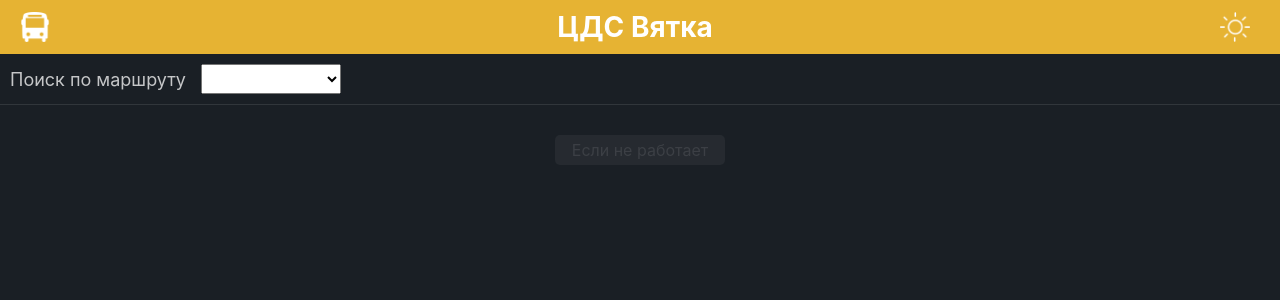
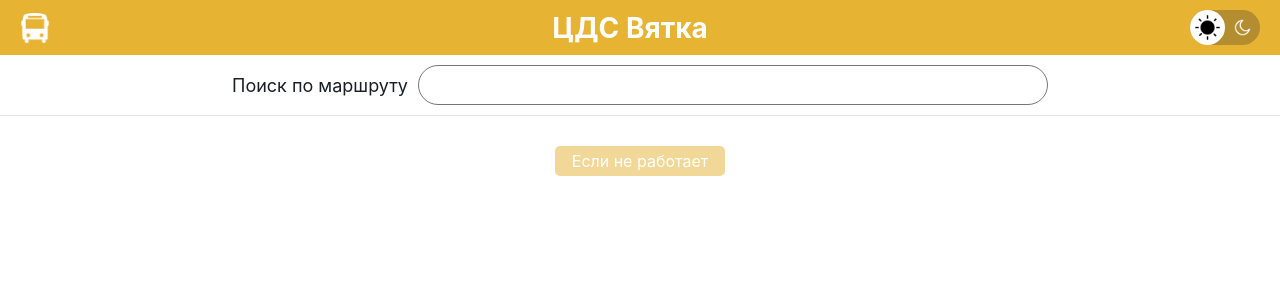
Before and after one commit to morozvanya1/cds, a React (Create React App) app: page / in a window 1280 px wide. Shown: the top 300 px of the page. Built offline with nearby package versions, Linux system fonts and the light colour scheme; the HTML template or start-up script is replaced by a standard one.

Commit message:
change use api and darktheme

```diff
--- a/src/App.css
+++ b/src/App.css
@@ -10,6 +10,7 @@ background-color: #e6b333; */
 
   background: rgb(26, 31, 37);
   overflow-y: scroll;
+  transition: 1s ease;
 }
 
 .App header {
@@ -23,7 +24,11 @@ background-color: #e6b333; */
   justify-content: space-between;
   align-items: center;
 
-  padding: 10px 30px 10px 20px;
+  padding: 10px 20px;
+}
+
+.App header h1 {
+  padding-left: 20px;
 }
 
 .App header img {
@@ -32,7 +37,33 @@ background-color: #e6b333; */
 }
 
 #darkTheme {
+  display: flex;
+  flex-direction: row;
+  flex-wrap: nowrap;
+  align-items: center;
+
   cursor: pointer;
+  background: rgba(26, 31, 37, 0.25);
+  border-radius: 50px;
+  position: relative;
+}
+
+#sun {
+  width: 25px;
+  height: 25px;
+  padding: 5px;
+  /*background: rgba(255, 255, 255);
+  border-radius: 50px; */
+  transition: 1s ease;
+}
+
+#dark {
+  width: 25px;
+  height: 25px;
+  padding: 5px;
+  /* background: rgba(26, 31, 37);
+  border-radius: 50px; */
+  transition: 1s ease;
 }
 
 .App .content-header {
@@ -42,6 +73,7 @@ background-color: #e6b333; */
   display: flex;
   flex-direction: row;
   align-items: center;
+  justify-content: center;
 }
 
 .App .content-header p {
@@ -53,28 +85,33 @@ background-color: #e6b333; */
   padding: 5px 10px;
 }
 
-#marshlist {
-  margin-left: 5px;
-  width: 140px;
+#marshlist, #autolist {
+  -webkit-appearance: none;
+  cursor: pointer;
+  display: inline-block;
+  font-size: 16px;
+  color: rgb(26, 31, 37);
+  height: 40px;
+  width: 50%;
+  background: rgba(255, 255, 255, 0.75);
+  -moz-transition: all 0.5 ease-in;
+  -o-transition: all 0.5 ease-in;
+  -webkit-transition: all 0.5 ease-in;
+  transition: all 0.5 ease-in;
+  padding: 5px 20px;
+  border-radius: 50px;
 }
 
 .App .content-change {
-  text-align: center;
+  display: flex;
+  flex-direction: row;
+  align-items: center;
   justify-content: center;
-  display: flex;
+
+  padding: 15px;
 }
 
-.App .content-change p {
-  padding-bottom: 5px;
-}
-
-#autolist {
-  width: 95%;
-}
-
-.App .content-header button {
-  padding: 5px 15px;
-  margin-left: 15px;
+.App .content-change button {
   color: white;
   border: none;
   border-radius: 5px;
@@ -82,6 +119,14 @@ background-color: #e6b333; */
 
   font-size: 16px;
   cursor: pointer;
+
+  padding: 5px 15px;
+  margin-left: 10px;
+  height: 40px;
+}
+
+#autolist {
+  width: 95%;
 }
 
 .App .content {
@@ -144,11 +189,10 @@ background-color: #e6b333; */
 }
 
 .notWorking {
-  color: rgba(255, 255, 255, 0.1);
   text-align: center;
   text-decoration: none;
-  background-color: rgba(255, 255, 255, 0.05);
-
+  background-color: #e6b333;
+  color: rgba(255, 255, 255);
   width: 150px;
   margin: 0 auto;
   padding: 5px 10px;
--- a/src/App.js
+++ b/src/App.js
@@ -2,7 +2,7 @@ import "./App.css";
 import React from "react";
 import {default as logo} from "./front-of-bus.png";
 import {default as sun} from "./sun-bright.png";
-// import {default as dark} from "./moon.png";
+import {default as dark} from "./moon.png";
 
 function App() {
   const autoVal = ["1001", "1002", "1003", "1005", "1008", "1009", "1010", "1011", "1012", "1014", "1015", "1016", "1019", "1020", "1021", "1022", "1023", "1026", "1033", "1038", "1039", "1044", "1046", "1047", "1050", "1051", "1052", "1053", "1054", "1061", "1067", "1070", "1074", "1084", "1087", "1090", "2046", "2053", "3101", "3104", "3106", "3107", "3108", "3109", "3112", "3115", "3116", "3117", "3121", "3125", "3127", "3129", "3130", "3133", "3136", "3138", "3143", "3146", "3147", "3148", "3154", "3155", "3158", "3160", "3168", "50010", "50030", "50040", "50050", "50070", "50080"];
@@ -13,13 +13,8 @@ function App() {
   const [view, setView] = React.useState(false);
   const [urlVal, setUrlVal] = React.useState("");
   const [au, setAu] = React.useState(0);
-  var [arr, setArr] = React.useState([]);
-  var [revArr, setRevArr] = React.useState(true);
-  var [marsh, setMarsh] = React.useState([]);
-  var tempMin;
-  var tempVal;
-  var newMass = [];
-  const [load, setLoad] = React.useState(false);
+  const [arr, setArr] = React.useState([]);
+  const [bool, setBool] = React.useState(true);
   var cors_api_url = "https://cors-anywhere.herokuapp.com/";
   // const [back, setBack] = React.useState(false);
 
@@ -32,40 +27,57 @@ function App() {
   }, []);
 
   React.useEffect(() => {
-    setLoad(true);
-  }, [marsh]);
+    const v = document.getElementById("darkTheme").src;
+    if (v === sun) {
+      document.querySelector(".App").style.background = "rgb(26, 31, 37)";
+      document.querySelector(".darkTheme1").style.color = "rgba(255, 255, 255, 0.75)";
+      document.querySelector(".content").style.borderTop = "1px solid rgba(255, 255, 255, 0.1)";
+      if (document.querySelector(".darkTheme2") !== null && document.querySelectorAll('.darkTheme3') !== null) {
+        document.querySelector(".darkTheme2").style.color = "rgba(255, 255, 255, 1)";
+        document.querySelectorAll('.darkTheme3').forEach(function(elem){
+          elem.style.color = "rgba(255, 255, 255, 0.75)";
+        })
+      }
+      document.getElementById("dark").style.background = "rgba(26, 31, 37)";
+      document.getElementById("dark").style.borderRadius = "50px";
+      document.getElementById("sun").style.background = "none";
+      document.getElementById("sun").style.borderRadius = "none";
+      document.querySelector(".notWorking").style.color = "rgba(255, 255, 255, 0.1)";
+      document.querySelector(".notWorking").style.backgroundColor = "rgba(255, 255, 255, 0.05)";
+    } else {
+      document.querySelector(".App").style.background = "white";
+      document.querySelector(".darkTheme1").style.color = "rgb(26, 31, 37)";
+      document.querySelector(".content").style.borderTop = "1px solid rgba(0, 0, 0, 0.1)";
+      if (document.querySelector(".darkTheme2") !== null && document.querySelectorAll('.darkTheme3') !== null) {
+        document.querySelector(".darkTheme2").style.color = "rgb(26, 31, 37)";
+        document.querySelectorAll(".darkTheme3").forEach(function(elem){
+          elem.style.color = "rgb(26, 31, 37)";
+        })
+      }
+      document.getElementById("sun").style.background = "rgba(255, 255, 255)";
+      document.getElementById("sun").style.borderRadius = "50px";
+      document.getElementById("dark").style.background = "none";
+      document.getElementById("dark").style.borderRadius = "none";
+      document.querySelector(".notWorking").style.color = "rgba(255, 255, 255)";
+      document.querySelector(".notWorking").style.backgroundColor = "#e6b333";
+      document.querySelector(".notWorking").style.opacity = "0.5";
+    }
+  }, [view]);
 
   const onSetMarsh = () => {
     const select = document.getElementById("marshlist").getElementsByTagName("option");
+
     for (let i = 0; i < select.length; i++) {
       if (select[i].selected) {
-        var newArr = au[select[i].value];
         setMVal(select[i].value);
         setArr(au[select[i].value]);
-        if (newArr !== undefined) {
-          for (let k = 0; k < newArr.length; k++) {
-            onSetTSAll(newArr[k].slice(0, newArr[k].indexOf(' ')), select[i].innerHTML, k);
-          }
-        }
       }
     }
     const autoSelect = document.getElementById("autolist");
     if (autoSelect !== null) {
       autoSelect.value = "";
       setView(false);
-      document.getElementById('changeRoute').innerHTML = "Обратно";
     }
-  }
-
-  const onSetTSAll = (v, text, index) => {
-    if (text !== "" || text !== undefined) {
-      if (text.slice(0, text.indexOf(' ')) === 'Авт') {
-        text = text.slice(text.indexOf(' ') + 1, text.length);
-      } else {
-        text = text.slice(text.indexOf(' ') + 2, text.length);
-      }
-    }
-    // getInfo('pushMarsh', v, text, undefined, undefined, index);
   }
 
   function onSetTS(e) {
@@ -75,10 +87,6 @@ function App() {
         getInfo(e, select[i].value, select[i].innerHTML);
       }
     }
-  }
-
-  const onRevArr = () => {
-    setRevArr(!revArr);
   }
 
   function doCORSRequest(options, printResult) {
@@ -94,22 +102,12 @@ function App() {
     // console.log(arr);
   }
 
-  const reverseArr = () => {
-    onRevArr();
-    const v = document.getElementById('changeRoute').innerHTML;
-    if (v === "Обратно") {
-      document.getElementById('changeRoute').innerHTML = "Туда";
-    } else {
-      document.getElementById('changeRoute').innerHTML = "Обратно";
-    }
-    console.log(marsh);
+  function getTS(e) {
+    onSetTS(e);
+    document.getElementById('autolist').value = "";
   }
 
-  function getTS(e) {
-    onSetTS(e);
-  }
-
-  function getInfo(e, val, desc, url, descVal, index) {
+  function getInfo(e, val, desc, url, descVal) {
     console.log("getInfo");
     var urlField = "https://m.cdsvyatka.com/prediction.php?busstop=" + val;
     // var urlField;
@@ -119,13 +117,12 @@ function App() {
       // urlField = "http://localhost:8010/proxy/prediction.php?busstop=" + val;
       setUrlVal(urlField);
     }
-    // console.log(urlField);
     if (descVal !== undefined) {
       setOptVal(descVal);
     } else {
       setOptVal("Остановка: " + desc);
     }
-    // e.preventDefault();
+    e.preventDefault();
     doCORSRequest({ method: "GET", url: urlField },
       function printResult(result) {
         var from = result.search("marshlist");
@@ -154,46 +151,55 @@ function App() {
           newstr[t] = newstr[t].replace(' ,  , ','');
           newstr[t] = newstr[t].split(',');
         }
-        // console.log(newstr);
-        if (e === 'pushMarsh') {
-          for (let d = 0; d < newstr.length; d++) {
-            tempVal = newstr[d][0].slice(0, newstr[d][0].indexOf(' '));
-            tempMin = newstr[d][1];
-            if (tempVal === desc) {
-              // console.log(tempVal + " " + index + "-> " + tempMin);
-              newMass[index] = tempMin;
-            }
-          }
-          setMarsh(newMass);
-        } else {
-          setMarshRes(newstr);
-          setView(true);
+        console.log(newstr);
+        if (newstr === []) {
+          console.log('111' + newstr);
+          setBool(false);
         }
+        setMarshRes(newstr);
+        setView(true);
       }
     );
   }
 
   function changeTheme() {
-    // const v = document.getElementById("darkTheme").src;
-    // if (v === sun) {
-    //   document.getElementById("darkTheme").src = dark;
-    //   document.querySelector(".App").style.background = "white";
-    //   document.querySelector(".darkTheme1").style.color = "rgb(26, 31, 37)";
-    //   document.querySelector(".content").style.borderTop = "1px solid rgba(0, 0, 0, 0.1)";
-    //   document.querySelector(".darkTheme2").style.color = "rgb(26, 31, 37)";
-    //   document.querySelectorAll(".darkTheme3").forEach(function(elem){
-    //     elem.style.color = "rgb(26, 31, 37)";
-    //   })
-    // } else {
-    //   document.getElementById("darkTheme").src = sun;
-    //   document.querySelector(".App").style.background = "rgb(26, 31, 37)";
-    //   document.querySelector(".darkTheme1").style.color = "rgba(255, 255, 255, 0.75)";
-    //   document.querySelector(".content").style.borderTop = "1px solid rgba(255, 255, 255, 0.1)";
-    //   document.querySelector(".darkTheme2").style.color = "rgba(255, 255, 255, 1)";
-    //   document.querySelectorAll('.darkTheme3').forEach(function(elem){
-    //     elem.style.color = "rgba(255, 255, 255, 0.75)";
-    //   })
-    // }
+    const v = document.getElementById("darkTheme").src;
+    if (v === sun) {
+      document.querySelector(".App").style.background = "white";
+      document.getElementById("darkTheme").src = dark;
+      document.querySelector(".darkTheme1").style.color = "rgb(26, 31, 37)";
+      document.querySelector(".content").style.borderTop = "1px solid rgba(0, 0, 0, 0.1)";
+      if (document.querySelector(".darkTheme2") !== null && document.querySelectorAll('.darkTheme3') !== null) {
+        document.querySelector(".darkTheme2").style.color = "rgb(26, 31, 37)";
+        document.querySelectorAll(".darkTheme3").forEach(function(elem){
+          elem.style.color = "rgb(26, 31, 37)";
+        })
+      }
+      document.getElementById("sun").style.background = "rgba(255, 255, 255)";
+      document.getElementById("sun").style.borderRadius = "50px";
+      document.getElementById("dark").style.background = "none";
+      document.getElementById("dark").style.borderRadius = "none";
+      document.querySelector(".notWorking").style.color = "rgba(255, 255, 255)";
+      document.querySelector(".notWorking").style.backgroundColor = "#e6b333";
+      document.querySelector(".notWorking").style.opacity = "0.5";
+    } else {
+      document.querySelector(".App").style.background = "rgb(26, 31, 37)";
+      document.getElementById("darkTheme").src = sun;
+      document.querySelector(".darkTheme1").style.color = "rgba(255, 255, 255, 0.75)";
+      document.querySelector(".content").style.borderTop = "1px solid rgba(255, 255, 255, 0.1)";
+      if (document.querySelector(".darkTheme2") !== null && document.querySelectorAll('.darkTheme3') !== null) {
+        document.querySelector(".darkTheme2").style.color = "rgba(255, 255, 255, 1)";
+        document.querySelectorAll('.darkTheme3').forEach(function(elem){
+          elem.style.color = "rgba(255, 255, 255, 0.75)";
+        })
+      }
+      document.getElementById("dark").style.background = "rgba(26, 31, 37)";
+      document.getElementById("dark").style.borderRadius = "50px";
+      document.getElementById("sun").style.background = "none";
+      document.getElementById("sun").style.borderRadius = "none";
+      document.querySelector(".notWorking").style.color = "rgba(255, 255, 255, 0.1)";
+      document.querySelector(".notWorking").style.backgroundColor = "rgba(255, 255, 255, 0.05)";
+    }
   }
 
   return (
@@ -201,7 +207,10 @@ function App() {
       <header>
         <img src={logo} alt="logo"/>
         <h1>ЦДС Вятка</h1>
-        <img src={sun} alt="logo" id="darkTheme" onClick={() => changeTheme()}/>
+        <div id="darkTheme">
+          <img src={sun} alt="logo" id="sun" onClick={() => changeTheme()}/>
+          <img src={dark} alt="logo" id="dark" onClick={() => changeTheme()}/>
+        </div>
       </header>
       <div className="content-header">
         <p className="darkTheme1">Поиск по маршруту</p>
@@ -214,30 +223,23 @@ function App() {
           ))}
         </select>
       </div>
-      {load && mVal && (<div className="content-header">
-        <div className="content-change">
+      {mVal && (<div className="content-change">
           <select name="autolist" id="autolist" onChange={(e) => getTS(e)} defaultValue="">
             <option></option>
-            {load && arr && revArr && arr.map((v,i) => {
+            {arr && arr.map((v,i) => {
               // console.log(v + " --- " + i + " --- " + arr.length);
-              // console.log(marsh);
               return (
                 <option key={i} value={v.slice(0, v.indexOf(' '))}>
                   {v.slice(v.indexOf(' '), v.length)}
                 </option>)})}
-            {load && arr && !revArr && Array.from(arr).reverse().map((v,i) => {
-              return (
-                <option key={i} value={autoVal[i]}>
-                  {v.slice(v.indexOf(' '), v.length)}
-                </option>)})}
           </select>
-          <button onClick={() => reverseArr()} id="changeRoute">Обратно</button>
-        </div>
+          {/* <button onClick={() => {document.getElementById('autolist').value = ""}}>Сбросить</button> */}
       </div>)}
       <div className="content">
         {view && <h3 className="darkTheme2">{optVal}</h3>}
         <table>
-        {view && (<tr className="table"><th>Маршрут</th><th>Ожидание</th><th>Следующая</th></tr>)}
+        {view && (<tr className="table"><th>Маршрут</th><th>Ожидание</th><th>Конечная</th></tr>)}
+        {!bool && <div className="darkTheme3">Данные не найдены, попробуйте обновить</div>}
         {view && marshRes.map((v,i) => (
           <tr key={i}>
             <td className="darkTheme3">{v[0]}</td>
```
Also changed, not shown: src/moon.png, src/sun-bright.png.
